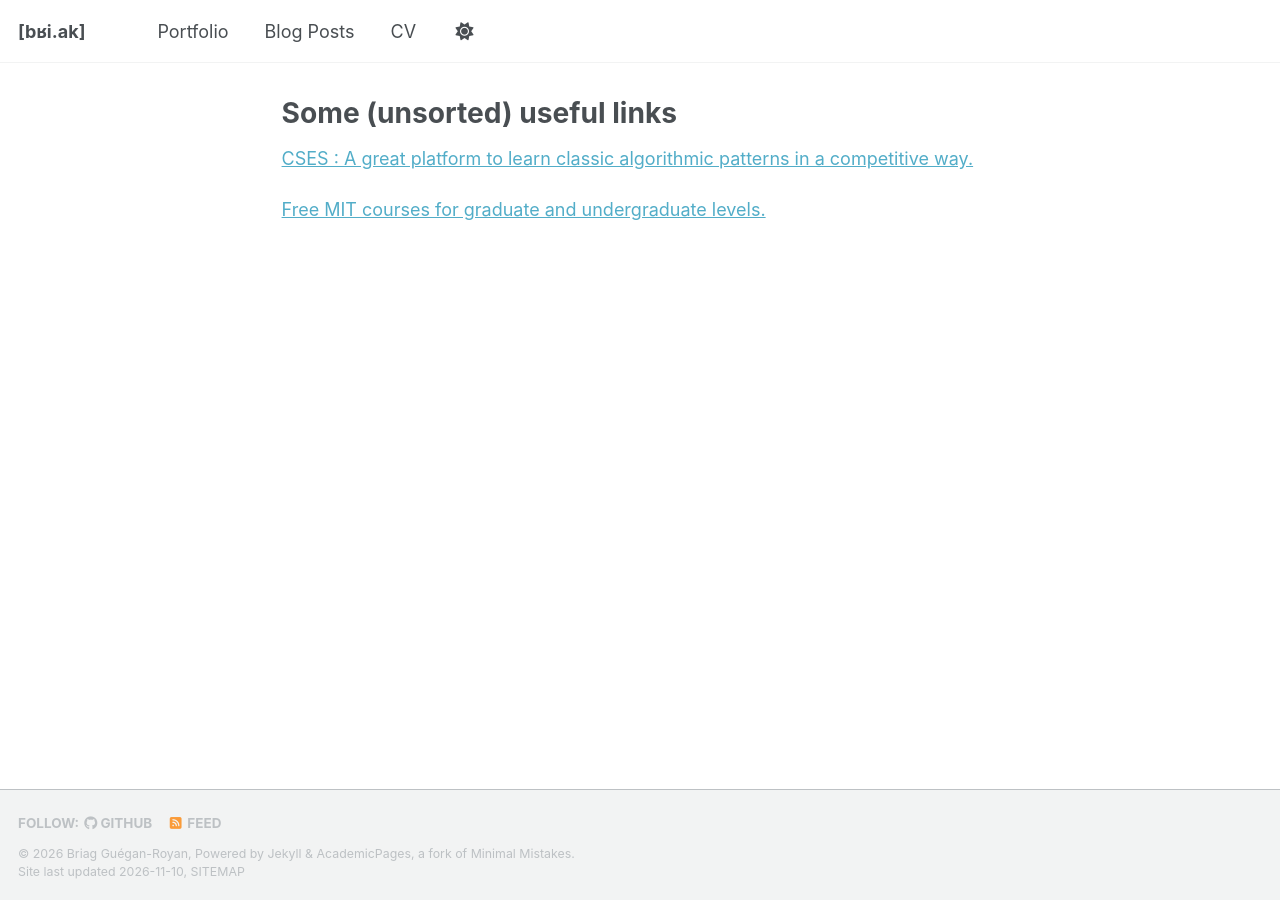
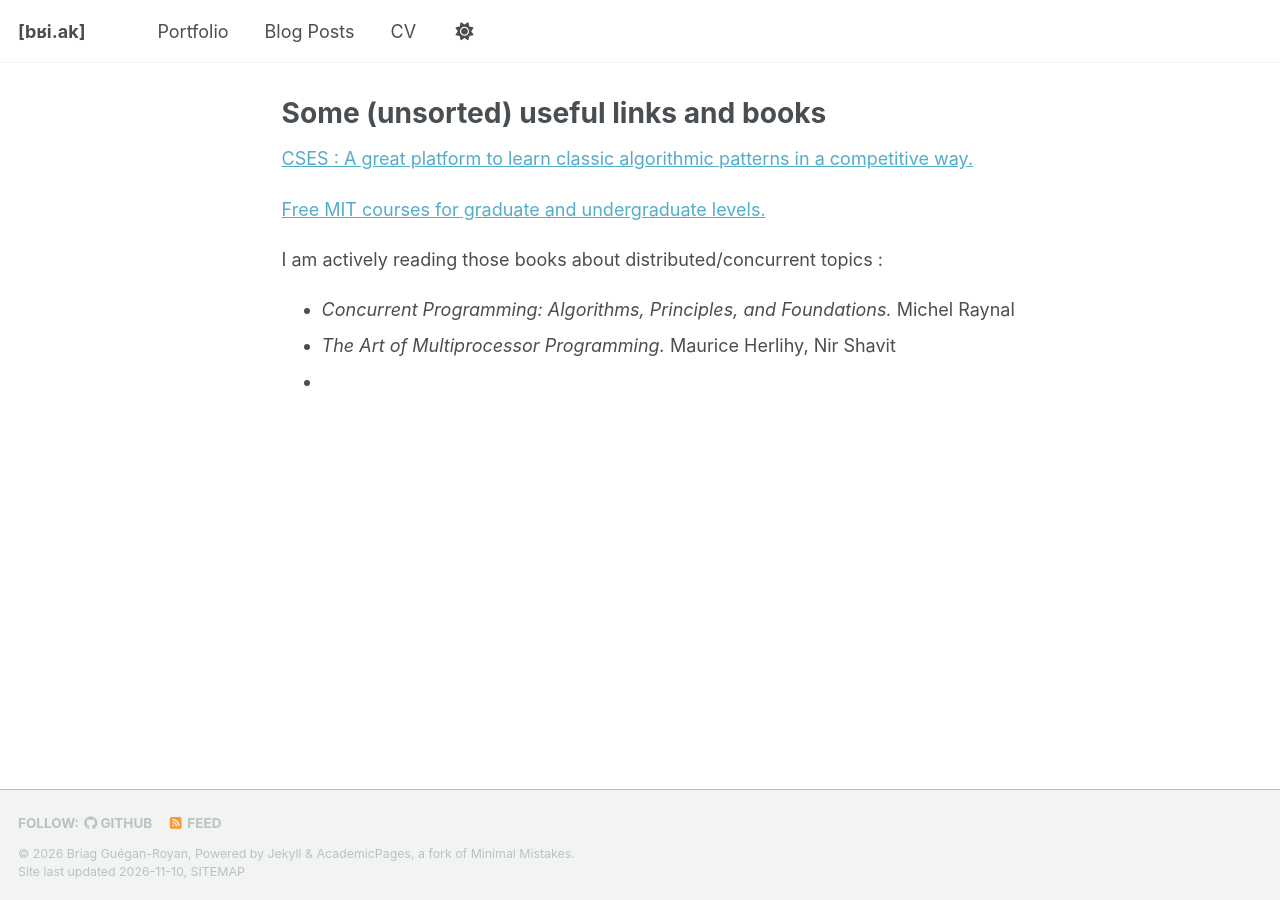
Before and after one commit to briag21/briag21.github.io, a Jekyll site: the page built from _pages/useful-links.md, in a window 1280 px wide. Built offline with Jekyll 4.4.1, drawn with Linux system fonts in a browser that asks for light colours; a script bundle is joined from its source files by our own code; a style sheet for code colours, icons or effects is not loaded.

```diff
--- a/_config.yml
+++ b/_config.yml
@@ -130,7 +130,7 @@ atom_feed:
 
 
 # SEO Related
-google_site_verification :
+google_site_verification : zz9EP9BB7UUFJsRil6_HYjVbh-FW5TExRNrxDBRV-TU
 bing_site_verification   :
 alexa_site_verification  :
 yandex_site_verification :
--- a/_pages/useful-links.md
+++ b/_pages/useful-links.md
@@ -1,6 +1,6 @@
 ---
 layout: archive
-title: "Some (unsorted) useful links"
+title: "Some (unsorted) useful links and books"
 permalink: /useful-links/
 author_profile: false
 ---
@@ -8,3 +8,9 @@ author_profile: false
 [CSES : A great platform to learn classic algorithmic patterns in a competitive way.](https://cses.fi/problemset/)
 
 [Free MIT courses for graduate and undergraduate levels.](https://ocw.mit.edu/search/?d=Electrical%20Engineering%20and%20Computer%20Science)
+
+I am actively reading those books about distributed/concurrent topics :
+
+- *Concurrent Programming: Algorithms, Principles, and Foundations.* Michel Raynal
+- *The Art of Multiprocessor Programming.* Maurice Herlihy, Nir Shavit
+-
```
